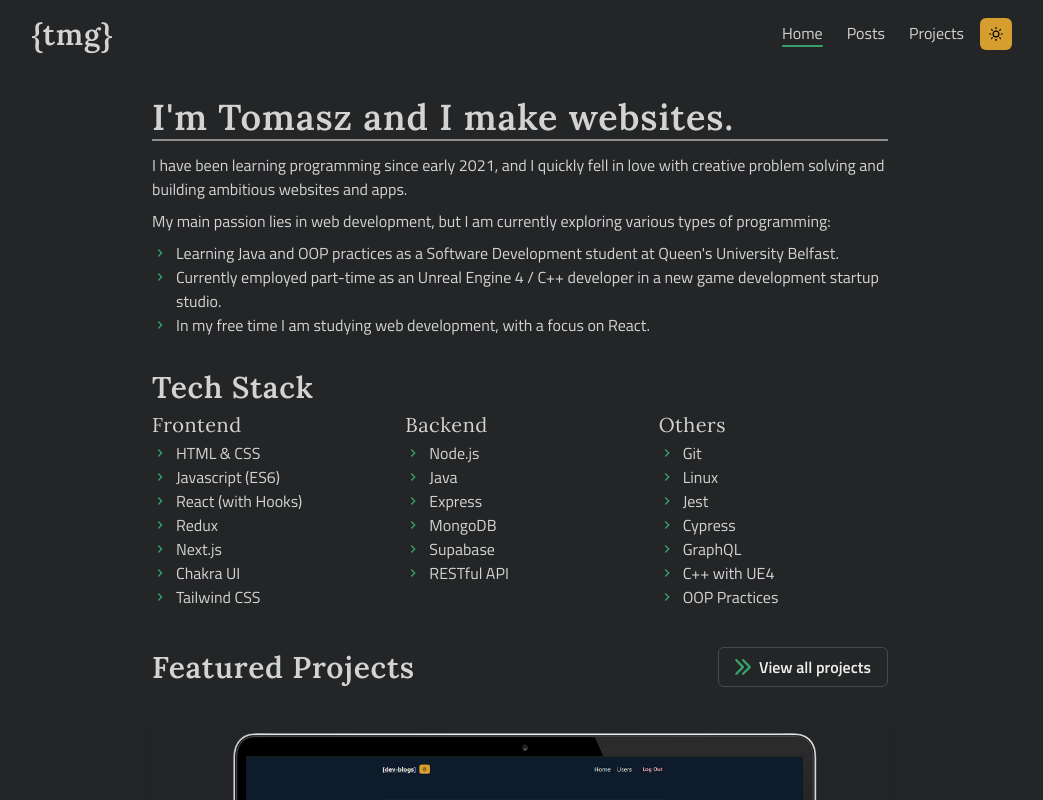
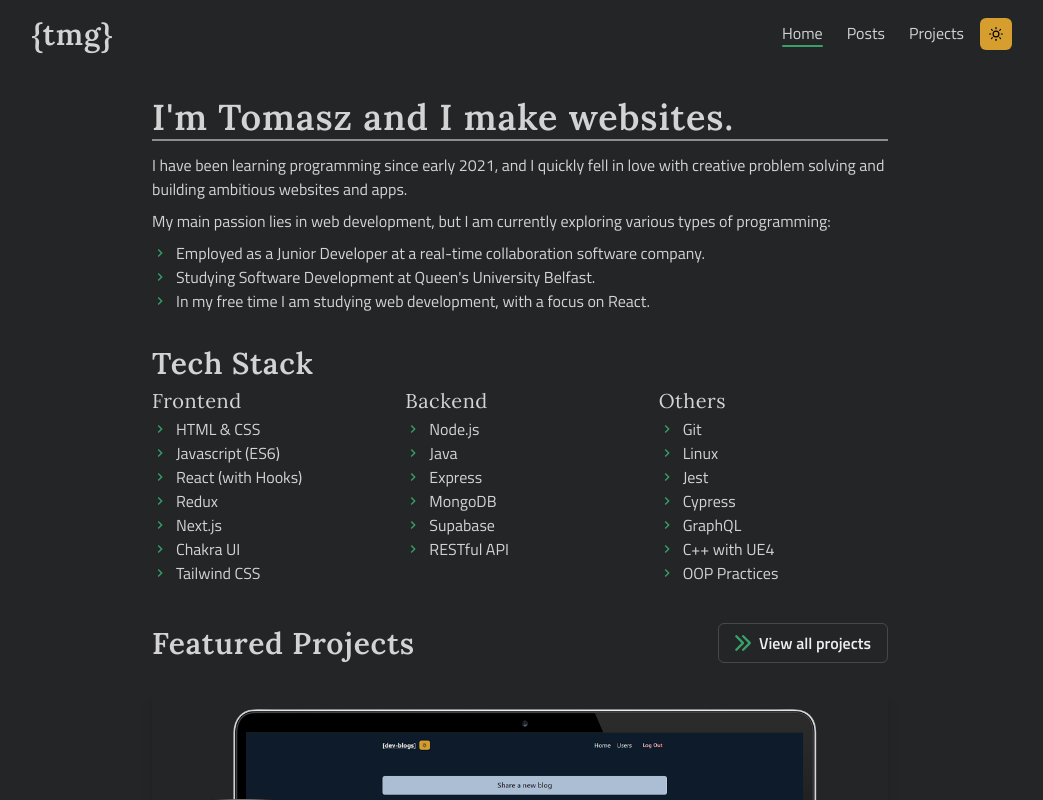
Before and after one commit to tmgasek/homepage, a Next.js app: page / in a window 1280 px wide. Shown: the top 800 px of the page, without its empty margins (120-1163 px from the left). Built offline with nearby package versions, Linux system fonts and the light colour scheme.

Commit message:
updated next and info

```diff
--- a/package.json
+++ b/package.json
@@ -15,7 +15,7 @@
     "@fontsource/lato": "^4.5.1",
     "framer-motion": "^5.5.6",
     "gray-matter": "^4.0.3",
-    "next": "12.0.7",
+    "next": "^12.1.6",
     "react": "17.0.2",
     "react-dom": "17.0.2",
     "react-icons": "^4.3.1",
--- a/pages/index.js
+++ b/pages/index.js
@@ -37,8 +37,8 @@ const Home = ({ featuredPosts }) => {
           </Text>
           <TechStackItem
             stack={[
-              "Learning Java and OOP practices as a Software Development student at Queen's University Belfast.",
-              'Currently employed part-time as an Unreal Engine 4 / C++ developer in a new game development startup studio.',
+              'Employed as a Junior Developer at a real-time collaboration software company.',
+              "Studying Software Development at Queen's University Belfast.",
               'In my free time I am studying web development, with a focus on React.',
             ]}
           />
```
Also changed, not shown: 1 other file (tests, documents, lock files or other folders).
